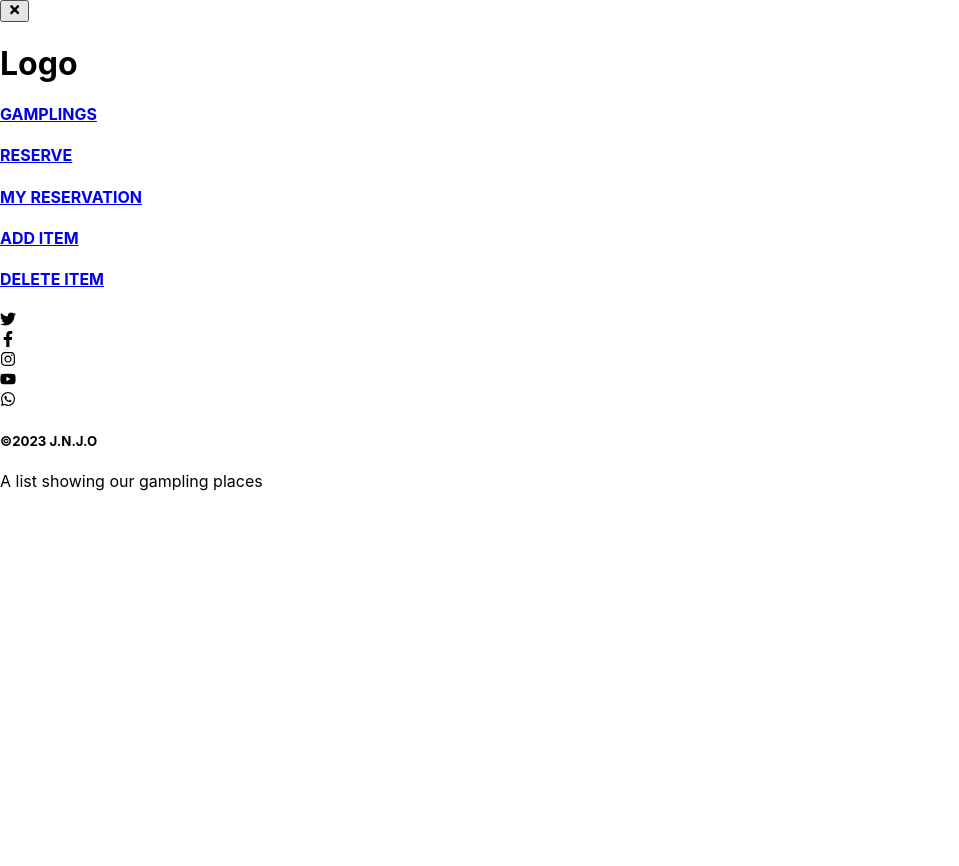
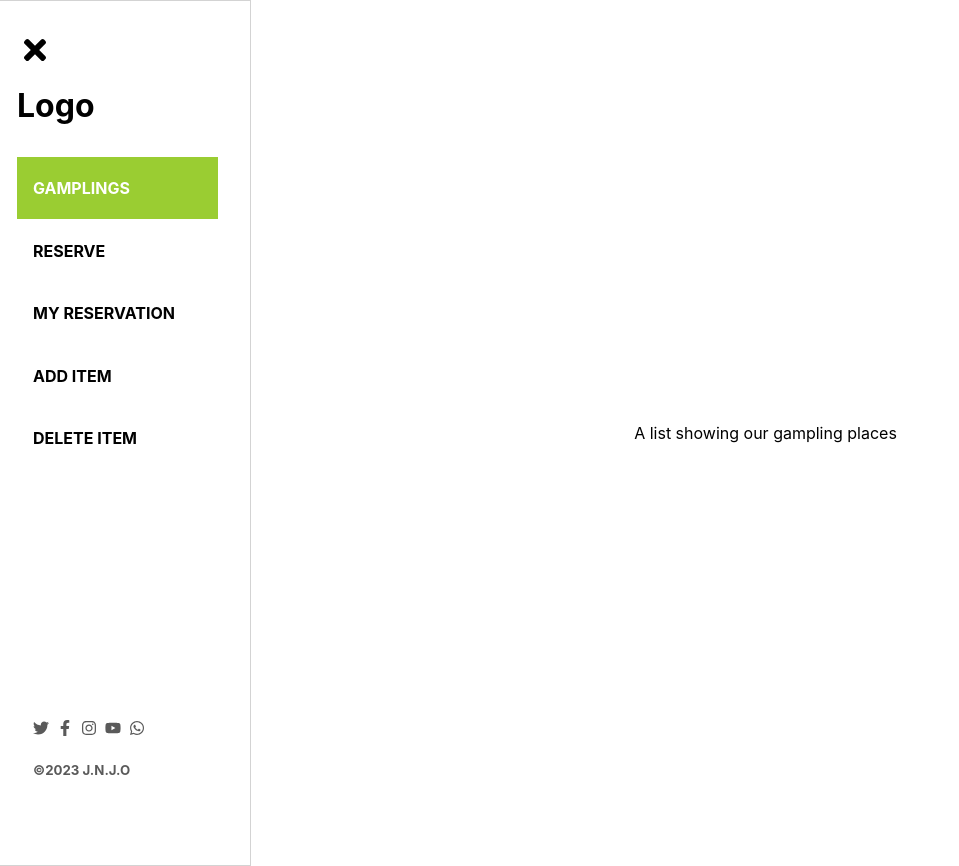
Before and after one commit to johnie261/book-a-reservation-frontend, a React (Create React App) app: page / in a window 1280 px wide. Shown: the whole page, without its empty margins (0-959 px from the left). Before the commit the page ends 800 px from the top, so only its background shows below. Built offline with nearby package versions, Linux system fonts and the light colour scheme.

Commit message:
Add styling to the navigation panel

```diff
--- a/src/index.css
+++ b/src/index.css
@@ -1,5 +1,6 @@
 body {
   margin: 0;
+  overflow-y: hidden;
   font-family: -apple-system, BlinkMacSystemFont, 'Segoe UI', 'Roboto', 'Oxygen',
     'Ubuntu', 'Cantarell', 'Fira Sans', 'Droid Sans', 'Helvetica Neue',
     sans-serif;
@@ -11,3 +12,76 @@ code {
   font-family: source-code-pro, Menlo, Monaco, Consolas, 'Courier New',
     monospace;
 }
+.layout {
+  display: flex;
+}
+
+.outlet {
+  display: flex;
+  justify-content: center;
+  align-items:center;
+  width: 100vw;
+}
+
+.sidebar {
+  min-height: 100vh;
+  width: 250px;
+  padding: 2rem;
+  transition: var(--transition);
+  border: 0.1px solid #d3d3d3;
+}
+
+.open-sidebar {
+  margin-left: -1rem;
+}
+
+.close-sidebar {
+
+  margin-left: -315px;
+}
+
+.sidebar-icon {
+  position: absolute;
+  left: 1%;
+  background-color: white;
+  border: none;
+  font-size: 2rem;
+}
+
+.logo {
+  margin-top: 3.3rem;
+}
+
+.nav-links {
+  margin-top: 2rem;
+}
+
+.nav-link {
+  display: flex;
+  flex-direction: column;
+  color: black;
+  padding-left: 1rem;
+  text-decoration: none;
+}
+
+.nav-link:hover {
+  letter-spacing: 0.1rem;
+}
+
+.nav-link.active {
+  background-color: #9acd32;
+  color: white;
+}
+
+.sidebar-footer {
+  position: absolute;
+  bottom: 0;
+  width: 235px;
+  padding-left: 1rem;
+  color: #5A5A5A;
+}
+
+.social-icon {
+  display: flex;
+  gap: .5rem;
+}
```
